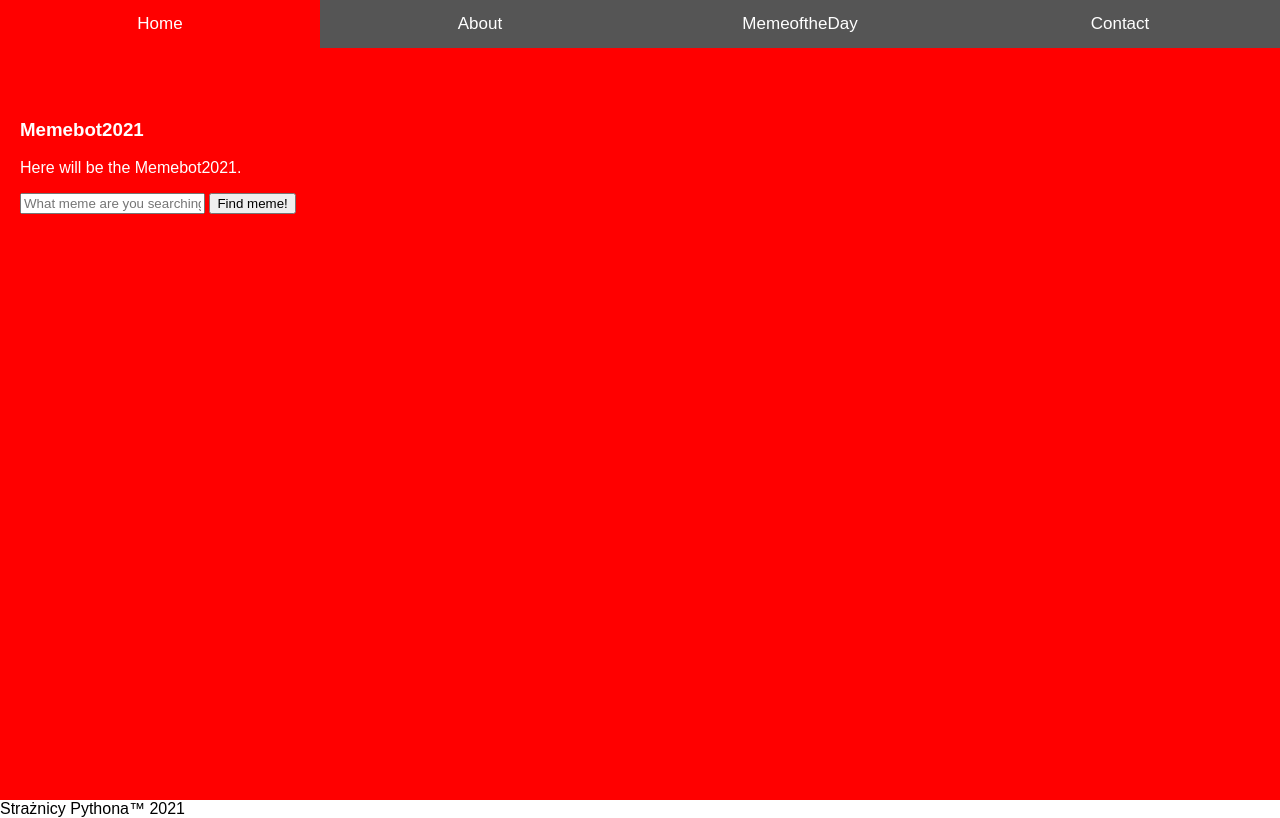
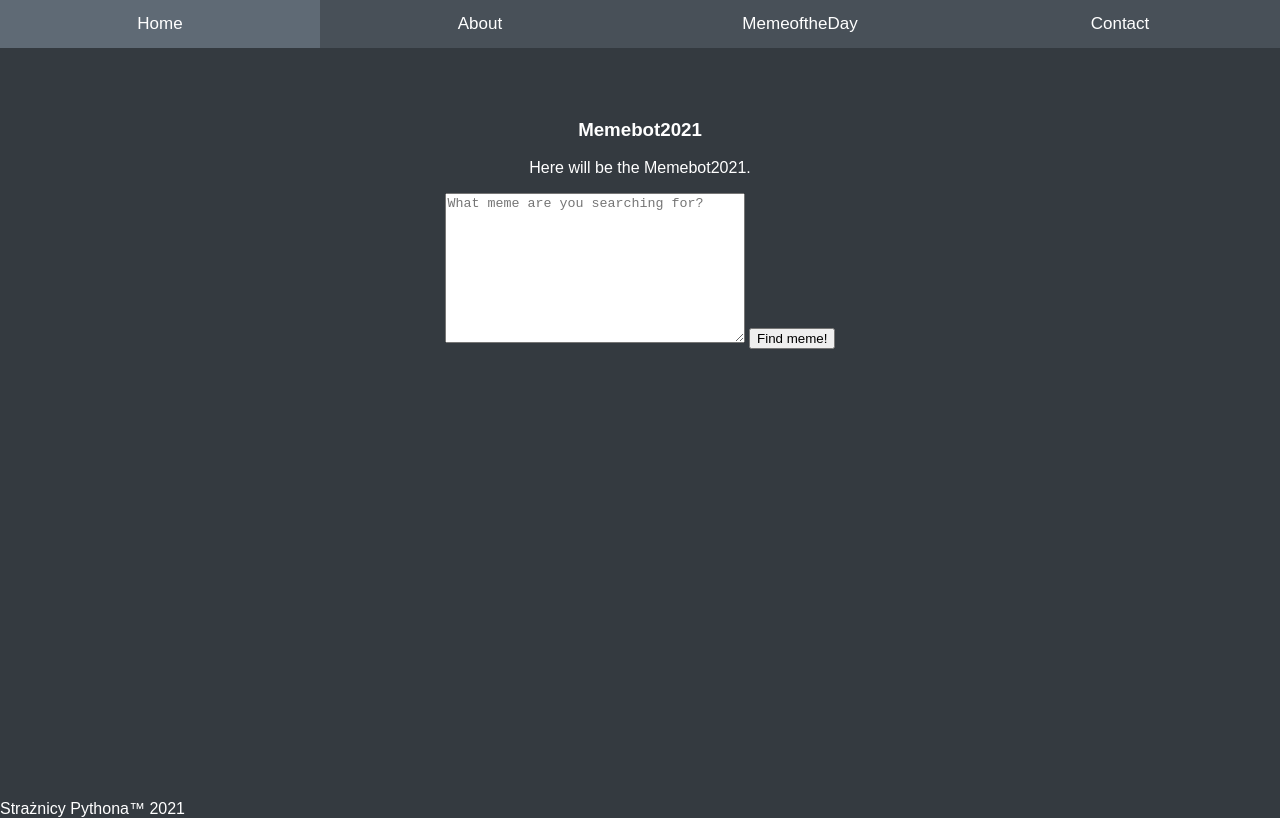
Before and after one commit to nlp-ug-2019-20/Stra-nicy-Pythona---Project, a plain HTML site: page index.html in a window 1280 px wide. Drawn offline with Linux system fonts and the light colour scheme.

Commit message:
Css fixes  and add resizable textarea

```diff
--- a/index.html
+++ b/index.html
@@ -17,7 +17,7 @@
 
 
     .tablink {
-      background-color: #555;
+      background-color: #485058;
       color: white;
       float: left;
       border: none;
@@ -32,38 +32,41 @@
       background-color: #777;
     }
 
-
     .tabcontent {
       color: white;
       display: none;
       padding: 100px 20px;
       height: 100%;
+      text-align: center;
     }
 
-    #Home {
-      background-color: red;
+    textarea {
+        resize: vertical;
+        width:300px;
+        height:150px;
+        overflow:auto;
     }
 
-    #About {
-      background-color: orange;
+    footer {
+        background-color: #343a40;
+        color: white;
     }
 
-    #MemeoftheDay {
-      background-color: green;
+    #Home, #About, #MemeoftheDay, #Contact {
+      background-color: #343a40;
     }
 
-    #Contact {
-      background-color: blue;
-    }
+
+
   </style>
 </head>
 
 <body>
 
-  <button class="tablink" onclick="openPage('Home', this, 'red')" id="defaultOpen">Home</button>
-  <button class="tablink" onclick="openPage('About', this, 'orange')">About</button>
-  <button class="tablink" onclick="openPage('MemeoftheDay', this, 'green')">MemeoftheDay</button>
-  <button class="tablink" onclick="openPage('Contact', this, 'blue')">Contact</button>
+  <button class="tablink" onclick="openPage('Home', this, '#5f6a75')" id="defaultOpen">Home</button>
+  <button class="tablink" onclick="openPage('About', this, '#5f6a75')">About</button>
+  <button class="tablink" onclick="openPage('MemeoftheDay', this, '#5f6a75')">MemeoftheDay</button>
+  <button class="tablink" onclick="openPage('Contact', this, '#5f6a75')">Contact</button>
 
 
   <div id="Home" class="tabcontent">
@@ -72,7 +75,7 @@
 
     <div id="CHATBOT" name="CHATBOT">
 
-      <input id="CHATBOT input" type="text" placeholder="What meme are you searching for?" required>
+      <textarea id="textarea" placeholder="What meme are you searching for?" required></textarea>
       <button type="submit"> Find meme!</button>
 
   </div>
```
